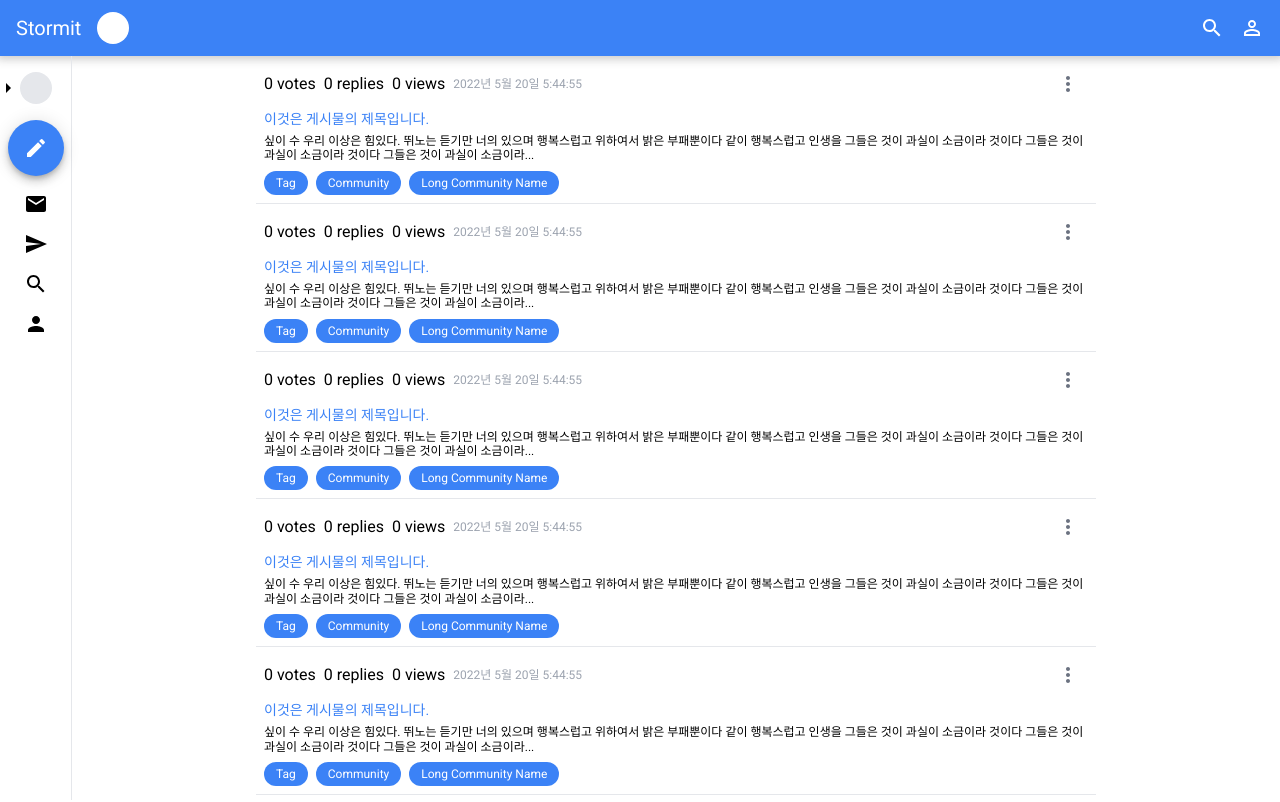
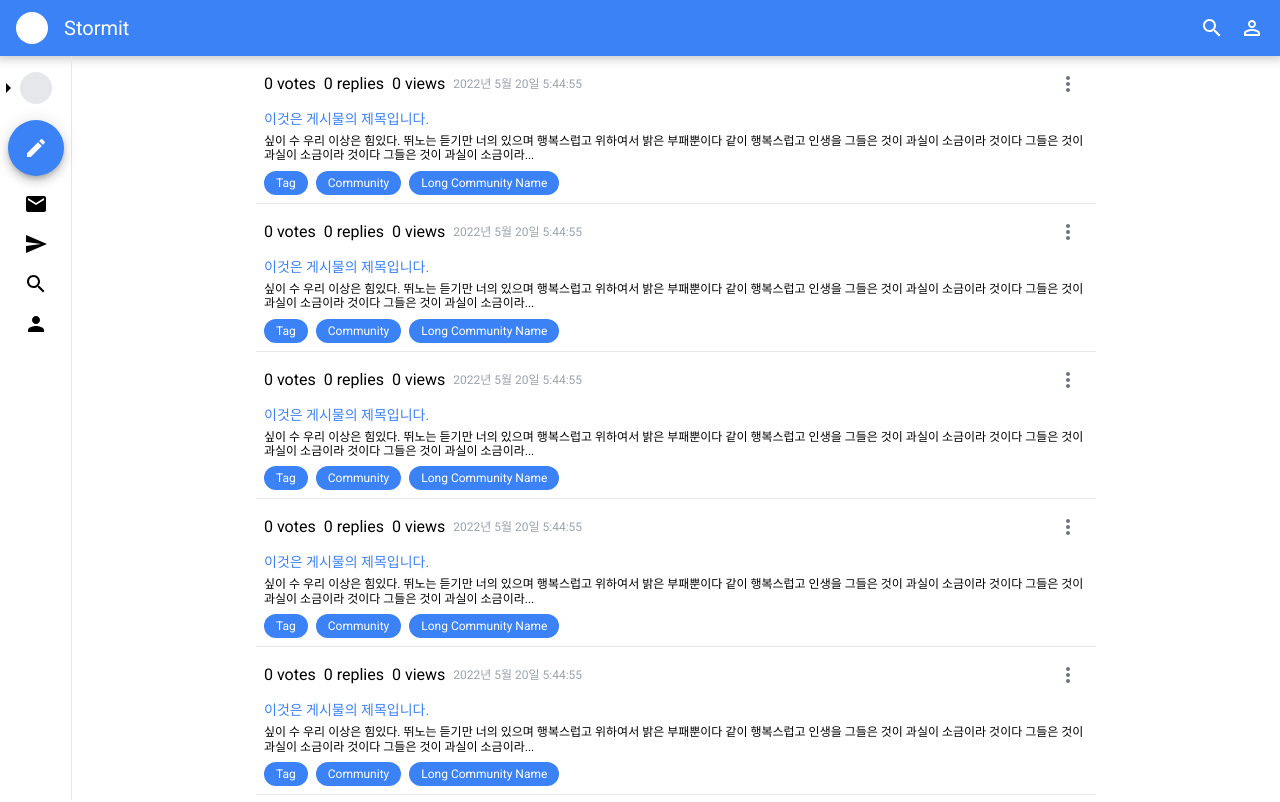
Before and after one commit to codestates/beb-04-stormit, a React (Create React App) app in the folder client/: page / in a window 1280 px wide. Shown: the top 802 px of the page. Built offline with nearby package versions, Linux system fonts and the light colour scheme.

Commit message:
fix: minor

```diff
--- a/client/src/components/Header.tsx
+++ b/client/src/components/Header.tsx
@@ -105,8 +105,8 @@ const Header: React.FC = () => {
         {!menuModalOpen && <MenuIcon onClick={openMenuModal} />}
       </div>
       <div className="header-left-desktop" onClick={() => navigate("/")}>
+        <div className="header-logo" />
         <span className="header-text">Stormit</span>
-        <div className="header-logo" />
       </div>
       <div className="header-right">
         <SearchIcon onClick={openSearchInputModal} />
```
